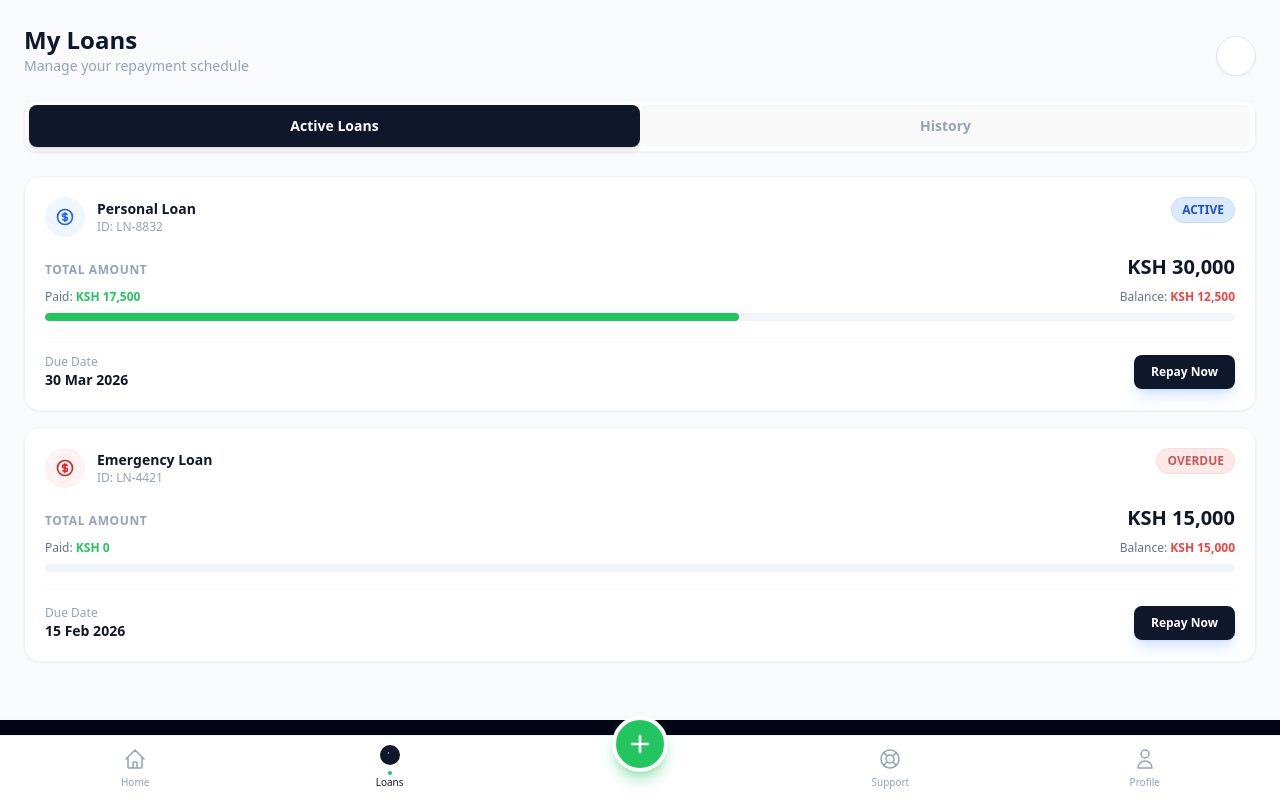
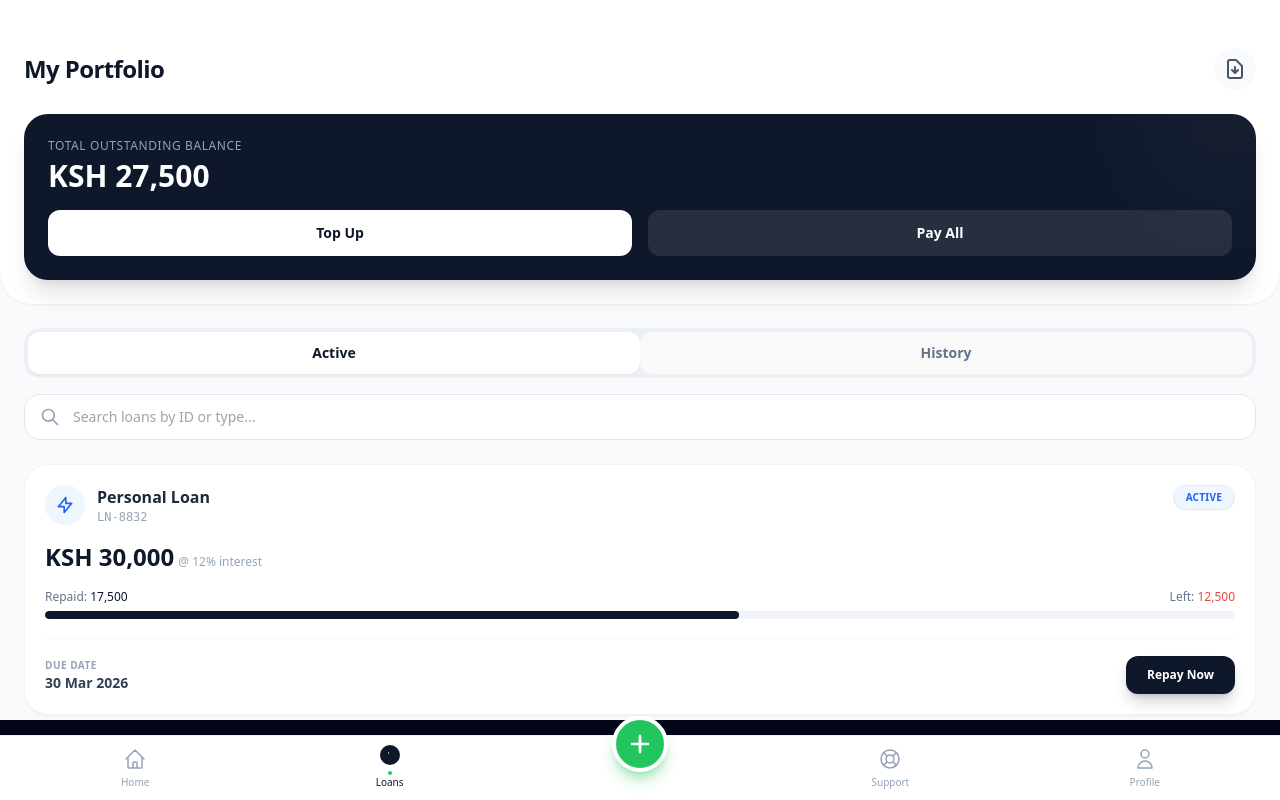
Before and after one commit to legendofarry/lusaa-loanApp, a React (Vite) app: page /app/loans in a window 1280 px wide. Built offline with nearby package versions, Linux system fonts and the light colour scheme.

Commit message:
ui updates loans

```diff
--- a/src/pages/customer/Loans.jsx
+++ b/src/pages/customer/Loans.jsx
@@ -3,20 +3,22 @@ import { useState, useEffect } from "react";
 import { useNavigate } from "react-router-dom";
 
 export default function Loans() {
-  const [activeTab, setActiveTab] = useState("active"); // 'active' | 'history'
+  const navigate = useNavigate();
+  const [activeTab, setActiveTab] = useState("active");
   const [animate, setAnimate] = useState(false);
-  const navigate = useNavigate();
+  const [searchQuery, setSearchQuery] = useState("");
 
-  // Mock Data (Replace with Firestore data later)
+  // Mock Data
   const loans = [
     {
       id: "LN-8832",
       amount: 30000,
       balance: 12500,
-      status: "ACTIVE", // ACTIVE, OVERDUE, PAID
+      status: "ACTIVE",
       dueDate: "30 Mar 2026",
       issuedDate: "01 Mar 2026",
       type: "Personal Loan",
+      interest: "12%",
     },
     {
       id: "LN-4421",
@@ -26,6 +28,7 @@ export default function Loans() {
       dueDate: "15 Feb 2026",
       issuedDate: "15 Jan 2026",
       type: "Emergency Loan",
+      interest: "15%",
     },
     {
       id: "LN-1029",
@@ -35,53 +38,44 @@ export default function Loans() {
       dueDate: "10 Dec 2025",
       issuedDate: "01 Dec 2025",
       type: "Airtime Advance",
+      interest: "5%",
     },
   ];
+
+  // Calculations
+  const totalDebt = loans
+    .filter((l) => l.status !== "PAID")
+    .reduce((acc, curr) => acc + curr.balance, 0);
 
   useEffect(() => {
     setAnimate(true);
   }, []);
 
-  // Filter loans based on tab
+  // Filter Logic
   const filteredLoans = loans.filter((loan) => {
-    if (activeTab === "active")
-      return loan.status === "ACTIVE" || loan.status === "OVERDUE";
-    if (activeTab === "history") return loan.status === "PAID";
-    return true;
+    const matchesTab =
+      activeTab === "active"
+        ? loan.status === "ACTIVE" || loan.status === "OVERDUE"
+        : loan.status === "PAID";
+
+    const matchesSearch =
+      loan.type.toLowerCase().includes(searchQuery.toLowerCase()) ||
+      loan.id.toLowerCase().includes(searchQuery.toLowerCase());
+
+    return matchesTab && matchesSearch;
   });
 
-  // Helper for Status Styles
-  const getStatusStyle = (status) => {
-    switch (status) {
-      case "ACTIVE":
-        return "bg-blue-100 text-blue-700 border-blue-200";
-      case "OVERDUE":
-        return "bg-red-100 text-red-700 border-red-200 animate-pulse";
-      case "PAID":
-        return "bg-green-100 text-green-700 border-green-200";
-      default:
-        return "bg-slate-100 text-slate-700";
-    }
-  };
-
   return (
-    <div className="min-h-screen bg-slate-50 p-6 pb-24 space-y-6">
-      {/* 1. Header & Actions */}
-      <div
-        className={`
-          flex justify-between items-end
-          transform transition-all duration-700 ease-out
-          ${animate ? "translate-y-0 opacity-100" : "-translate-y-4 opacity-0"}
-        `}
-      >
-        <div>
-          <h1 className="text-2xl font-bold text-primary">My Loans</h1>
-          <p className="text-sm text-muted">Manage your repayment schedule</p>
-        </div>
-
-        <button className="w-10 h-10 rounded-full bg-white border border-slate-200 shadow-sm flex items-center justify-center text-primary hover:bg-slate-50 transition-colors">
+    <div className="min-h-screen bg-[#F8FAFC] pb-28">
+      {/* 1. Header & Portfolio Summary */}
+      <div className="bg-white px-6 pt-12 pb-6 rounded-b-[2rem] shadow-sm mb-6">
+        <div className="flex justify-between items-center mb-6">
+          <h1 className="text-2xl font-extrabold text-slate-900 tracking-tight">
+            My Portfolio
+          </h1>
+          <button className="p-2 bg-slate-50 text-slate-600 rounded-full hover:bg-slate-100 transition-colors">
             <svg
-            className="w-5 h-5"
+              className="w-6 h-6"
               fill="none"
               viewBox="0 0 24 24"
               stroke="currentColor"
@@ -90,57 +84,100 @@ export default function Loans() {
                 strokeLinecap="round"
                 strokeLinejoin="round"
                 strokeWidth={2}
-              d="M3 4a1 1 0 011-1h16a1 1 0 011 1v2.586a1 1 0 01-.293.707l-6.414 6.414a1 1 0 00-.293.707V17l-4 4v-6.586a1 1 0 00-.293-.707L3.293 7.293A1 1 0 013 6.586V4z"
+                d="M12 10v6m0 0l-3-3m3 3l3-3m2 8H7a2 2 0 01-2-2V5a2 2 0 012-2h5.586a1 1 0 01.707.293l5.414 5.414a1 1 0 01.293.707V19a2 2 0 01-2 2z"
               />
             </svg>
           </button>
         </div>
 
-      {/* 2. Custom Tabs */}
+        {/* Debt Summary Card */}
+        <div className="bg-slate-900 text-white p-6 rounded-3xl relative overflow-hidden shadow-xl shadow-slate-900/10">
+          <div className="absolute top-0 right-0 w-40 h-40 bg-white/5 rounded-full blur-3xl -translate-y-1/2 translate-x-1/3"></div>
+
+          <p className="text-slate-400 text-xs font-medium uppercase tracking-wider mb-1">
+            Total Outstanding Balance
+          </p>
+          <h2 className="text-3xl font-bold mb-4">
+            KSH {totalDebt.toLocaleString()}
+          </h2>
+
+          <div className="flex gap-4">
+            <button
+              onClick={() => navigate("/app/apply")}
+              className="flex-1 bg-white text-slate-900 py-3 rounded-xl text-sm font-bold hover:bg-slate-100 transition-colors"
+            >
+              Top Up
+            </button>
+            <button className="flex-1 bg-white/10 text-white py-3 rounded-xl text-sm font-bold hover:bg-white/20 transition-colors backdrop-blur-sm">
+              Pay All
+            </button>
+          </div>
+        </div>
+      </div>
+
       <div
-        className={`
-          bg-white p-1 rounded-xl shadow-sm border border-slate-100 flex
-          transform transition-all duration-700 delay-100 ease-out
-          ${animate ? "translate-y-0 opacity-100" : "translate-y-4 opacity-0"}
-        `}
+        className={`px-6 space-y-6 transition-all duration-700 ${
+          animate ? "opacity-100 translate-y-0" : "opacity-0 translate-y-8"
+        }`}
       >
+        {/* 2. Controls: Tabs & Search */}
+        <div className="space-y-4">
+          {/* Segmented Tabs */}
+          <div className="bg-slate-200/50 p-1 rounded-2xl flex relative">
             <button
               onClick={() => setActiveTab("active")}
-          className={`flex-1 py-2.5 text-sm font-semibold rounded-lg transition-all duration-300 ${
+              className={`flex-1 py-2.5 text-sm font-bold rounded-xl transition-all duration-300 relative z-10 ${
                 activeTab === "active"
-              ? "bg-primary text-white shadow-md"
-              : "text-muted hover:bg-slate-50"
+                  ? "bg-white text-slate-900 shadow-sm"
+                  : "text-slate-500 hover:text-slate-700"
               }`}
             >
-          Active Loans
+              Active
             </button>
             <button
               onClick={() => setActiveTab("history")}
-          className={`flex-1 py-2.5 text-sm font-semibold rounded-lg transition-all duration-300 ${
+              className={`flex-1 py-2.5 text-sm font-bold rounded-xl transition-all duration-300 relative z-10 ${
                 activeTab === "history"
-              ? "bg-primary text-white shadow-md"
-              : "text-muted hover:bg-slate-50"
+                  ? "bg-white text-slate-900 shadow-sm"
+                  : "text-slate-500 hover:text-slate-700"
               }`}
             >
               History
             </button>
           </div>
 
-      {/* 3. Loan Cards List */}
+          {/* Search Bar */}
+          <div className="relative">
+            <svg
+              className="absolute left-4 top-1/2 -translate-y-1/2 w-5 h-5 text-slate-400"
+              fill="none"
+              viewBox="0 0 24 24"
+              stroke="currentColor"
+            >
+              <path
+                strokeLinecap="round"
+                strokeLinejoin="round"
+                strokeWidth={2}
+                d="M21 21l-6-6m2-5a7 7 0 11-14 0 7 7 0 0114 0z"
+              />
+            </svg>
+            <input
+              type="text"
+              placeholder="Search loans by ID or type..."
+              value={searchQuery}
+              onChange={(e) => setSearchQuery(e.target.value)}
+              className="w-full bg-white border border-slate-200 rounded-2xl py-3 pl-12 pr-4 text-sm font-medium focus:outline-none focus:ring-2 focus:ring-slate-900/5 transition-shadow"
+            />
+          </div>
+        </div>
+
+        {/* 3. Loan Cards */}
         <div className="space-y-4">
           {filteredLoans.length > 0 ? (
-          filteredLoans.map((loan, index) => (
+            filteredLoans.map((loan, i) => (
               <div
                 key={loan.id}
-              className={`
-                group bg-white rounded-2xl p-5 shadow-sm border border-slate-100 hover:shadow-md transition-all duration-300
-                transform ${
-                  animate
-                    ? "translate-y-0 opacity-100"
-                    : "translate-y-10 opacity-0"
-                }
-              `}
-              style={{ transitionDelay: `${index * 100 + 200}ms` }}
+                className="bg-white rounded-[1.5rem] p-5 border border-slate-100 shadow-sm active:scale-[0.99] transition-transform"
               >
                 {/* Card Header */}
                 <div className="flex justify-between items-start mb-4">
@@ -148,7 +185,7 @@ export default function Loans() {
                     <div
                       className={`w-10 h-10 rounded-full flex items-center justify-center ${
                         loan.status === "OVERDUE"
-                        ? "bg-red-50 text-red-600"
+                          ? "bg-red-50 text-red-500"
                           : "bg-blue-50 text-blue-600"
                       }`}
                     >
@@ -162,57 +199,76 @@ export default function Loans() {
                           strokeLinecap="round"
                           strokeLinejoin="round"
                           strokeWidth={2}
-                        d="M12 8c-1.657 0-3 .895-3 2s1.343 2 3 2 3 .895 3 2-1.343 2-3 2m0-8c1.11 0 2.08.402 2.599 1M12 8V7m0 1v8m0 0v1m0-1c-1.11 0-2.08-.402-2.599-1M21 12a9 9 0 11-18 0 9 9 0 0118 0z"
+                          d="M13 10V3L4 14h7v7l9-11h-7z"
                         />
                       </svg>
                     </div>
                     <div>
-                    <h3 className="font-bold text-primary text-sm">
-                      {loan.type}
-                    </h3>
-                    <p className="text-xs text-muted">ID: {loan.id}</p>
+                      <h3 className="font-bold text-slate-800">{loan.type}</h3>
+                      <p className="text-xs text-slate-400 font-mono">
+                        {loan.id}
+                      </p>
                     </div>
                   </div>
+
+                  {/* Status Badge */}
                   <span
-                  className={`px-2.5 py-1 rounded-full text-xs font-bold border ${getStatusStyle(
-                    loan.status
-                  )}`}
+                    className={`
+                         px-3 py-1 rounded-full text-[10px] font-bold uppercase tracking-wide
+                         ${
+                           loan.status === "ACTIVE"
+                             ? "bg-blue-50 text-blue-600 border border-blue-100"
+                             : ""
+                         }
+                         ${
+                           loan.status === "OVERDUE"
+                             ? "bg-red-50 text-red-600 border border-red-100 animate-pulse"
+                             : ""
+                         }
+                         ${
+                           loan.status === "PAID"
+                             ? "bg-green-50 text-green-600 border border-green-100"
+                             : ""
+                         }
+                      `}
                   >
                     {loan.status}
                   </span>
                 </div>
 
-              {/* Card Body */}
-              <div className="flex justify-between items-baseline mb-2">
-                <span className="text-xs text-muted uppercase tracking-wider font-semibold">
-                  Total Amount
+                {/* Amount Display */}
+                <div className="flex items-baseline gap-1 mb-4">
+                  <span className="text-2xl font-extrabold text-slate-900">
+                    KSH {loan.amount.toLocaleString()}
                   </span>
-                <span className="text-xl font-bold text-primary">
-                  KSH {loan.amount.toLocaleString()}
+                  <span className="text-xs text-slate-400 font-medium">
+                    @ {loan.interest} interest
                   </span>
                 </div>
 
-              {/* Progress Bar (Only for active/overdue) */}
+                {/* Progress Bar (Only active) */}
                 {loan.status !== "PAID" && (
-                <div className="space-y-2 mb-4">
-                  <div className="flex justify-between text-xs">
+                  <div className="mb-5">
+                    <div className="flex justify-between text-xs font-medium mb-1.5">
                       <span className="text-slate-500">
-                      Paid:{" "}
-                      <span className="text-accent font-semibold">
-                        KSH {(loan.amount - loan.balance).toLocaleString()}
+                        Repaid:{" "}
+                        <span className="text-slate-900">
+                          {(loan.amount - loan.balance).toLocaleString()}
                         </span>
                       </span>
                       <span className="text-slate-500">
-                      Balance:{" "}
-                      <span className="text-danger font-semibold">
-                        KSH {loan.balance.toLocaleString()}
+                        Left:{" "}
+                        <span className="text-red-500">
+                          {loan.balance.toLocaleString()}
                         </span>
                       </span>
                     </div>
-                  <div className="w-full bg-slate-100 rounded-full h-2 overflow-hidden">
+                    <div className="w-full bg-slate-100 h-2 rounded-full overflow-hidden">
                       <div
-                      className={`h-full rounded-full transition-all duration-1000 ${
-                        loan.status === "OVERDUE" ? "bg-red-500" : "bg-accent"
+                        className={`h-full rounded-full ${
+                          loan.status === "OVERDUE"
+                            ? "bg-red-500"
+                            : "bg-slate-900"
                         }`}
                         style={{
                           width: `${
@@ -224,26 +280,25 @@ export default function Loans() {
                   </div>
                 )}
 
-              {/* Card Footer */}
-              <div className="pt-4 border-t border-slate-50 flex items-center justify-between">
+                {/* Footer Actions */}
+                <div className="flex items-center justify-between pt-4 border-t border-slate-50">
                   <div>
-                  <p className="text-xs text-muted">Due Date</p>
-                  <p className="text-sm font-semibold text-primary">
+                    <p className="text-[10px] text-slate-400 uppercase font-bold tracking-wider">
+                      Due Date
+                    </p>
+                    <p className="text-sm font-bold text-slate-700">
                       {loan.dueDate}
                     </p>
                   </div>
 
                   {loan.status !== "PAID" ? (
-                  <button
-                    className="bg-primary text-white text-xs font-bold px-4 py-2 rounded-lg hover:bg-slate-800 transition-colors shadow-lg shadow-blue-500/20 active:scale-95"
-                    onClick={() => console.log(`Repay ${loan.id}`)}
-                  >
+                    <button className="bg-slate-900 text-white px-5 py-2.5 rounded-xl text-xs font-bold shadow-lg shadow-slate-900/20 active:scale-95 transition-transform">
                       Repay Now
                     </button>
                   ) : (
-                  <div className="flex items-center text-green-600 text-xs font-bold">
+                    <button className="text-slate-400 flex items-center gap-1 text-xs font-bold px-3 py-2 bg-slate-50 rounded-lg">
                       <svg
-                      className="w-4 h-4 mr-1"
+                        className="w-4 h-4"
                         fill="none"
                         viewBox="0 0 24 24"
                         stroke="currentColor"
@@ -252,21 +307,21 @@ export default function Loans() {
                           strokeLinecap="round"
                           strokeLinejoin="round"
                           strokeWidth={2}
-                        d="M5 13l4 4L19 7"
+                          d="M4 16v1a3 3 0 003 3h10a3 3 0 003-3v-1m-4-4l-4 4m0 0l-4-4m4 4V4"
                         />
                       </svg>
-                    Completed
-                  </div>
+                      Receipt
+                    </button>
                   )}
                 </div>
               </div>
             ))
           ) : (
-          /* Empty State */
-          <div className="flex flex-col items-center justify-center py-12 text-center space-y-4 animate-fadeIn">
-            <div className="w-24 h-24 bg-slate-50 rounded-full flex items-center justify-center mb-2">
+            // Empty State
+            <div className="flex flex-col items-center justify-center py-10 text-center">
+              <div className="w-20 h-20 bg-slate-100 rounded-full flex items-center justify-center mb-4">
                 <svg
-                className="w-10 h-10 text-slate-300"
+                  className="w-8 h-8 text-slate-400"
                   fill="none"
                   viewBox="0 0 24 24"
                   stroke="currentColor"
@@ -275,47 +330,21 @@ export default function Loans() {
                     strokeLinecap="round"
                     strokeLinejoin="round"
                     strokeWidth={1.5}
-                  d="M9 5H7a2 2 0 00-2 2v12a2 2 0 002 2h10a2 2 0 002-2V7a2 2 0 00-2-2h-2M9 5a2 2 0 002 2h2a2 2 0 002-2M9 5a2 2 0 012-2h2a2 2 0 012 2m-3 7h3m-3 4h3m-6-4h.01M9 16h.01"
+                    d="M9 12h6m-6 4h6m2 5H7a2 2 0 01-2-2V5a2 2 0 012-2h5.586a1 1 0 01.707.293l5.414 5.414a1 1 0 01.293.707V19a2 2 0 01-2 2z"
                   />
                 </svg>
               </div>
-            <h3 className="text-lg font-bold text-primary">
-              No {activeTab} loans
+              <h3 className="text-slate-900 font-bold text-lg">
+                No Loans Found
               </h3>
-            <p className="text-sm text-muted max-w-xs mx-auto">
-              {activeTab === "active"
-                ? "You don't have any active loans at the moment. You are debt free!"
-                : "You haven't completed any loans yet."}
+              <p className="text-slate-500 text-sm max-w-[200px] mt-1">
+                {searchQuery
+                  ? "Try searching for a different keyword."
+                  : "You have no records in this category."}
               </p>
-            {activeTab === "active" && (
-              <button
-                onClick={() => navigate("/app/home")}
-                className="mt-4 text-accent font-bold text-sm hover:underline"
-              >
-                Apply for a new loan
-              </button>
-            )}
             </div>
           )}
         </div>
-
-      {/* Floating Action Button (Optional for Mobile) */}
-      <div className="fixed bottom-24 right-6 md:hidden">
-        <button className="w-14 h-14 bg-accent text-white rounded-full shadow-xl shadow-green-500/30 flex items-center justify-center hover:scale-110 transition-transform active:scale-90">
-          <svg
-            className="w-8 h-8"
-            fill="none"
-            viewBox="0 0 24 24"
-            stroke="currentColor"
-          >
-            <path
-              strokeLinecap="round"
-              strokeLinejoin="round"
-              strokeWidth={2}
-              d="M12 4v16m8-8H4"
-            />
-          </svg>
-        </button>
       </div>
     </div>
   );
```
Lines whose indentation alone changed are shown as unchanged.
